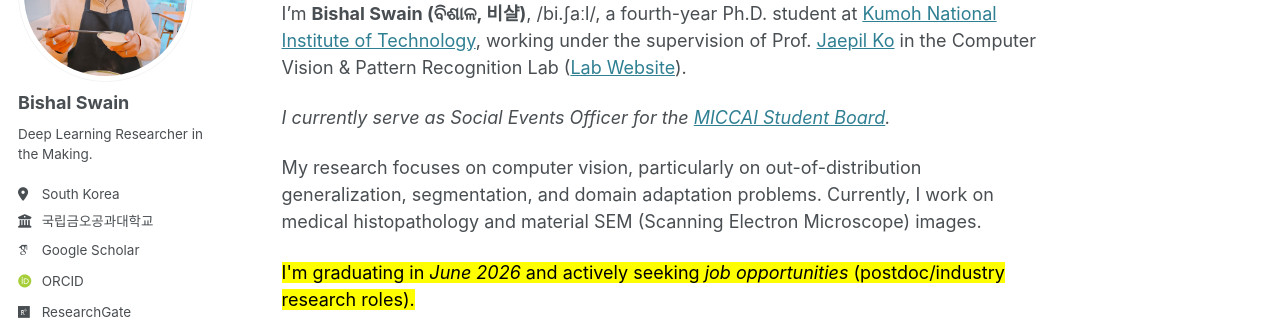
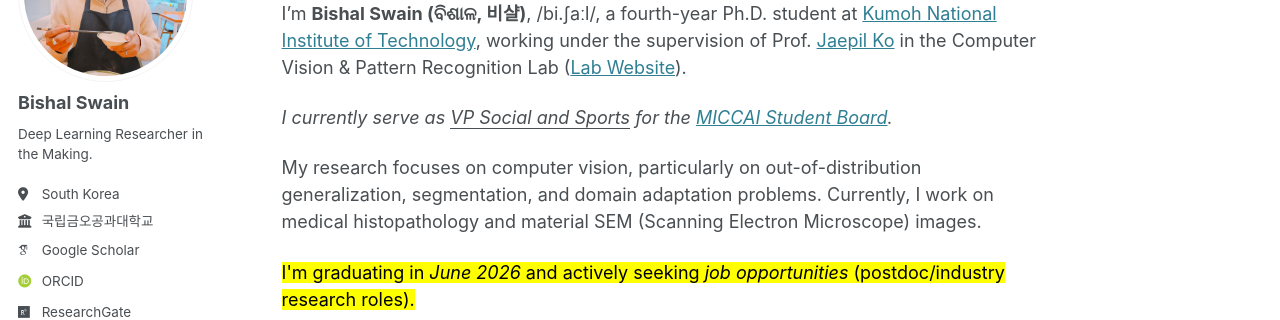
Before and after one commit to bluesaiyancodes/bluesaiyancodes.github.io, a Jekyll site: the page built from _pages/about.md, in a window 1280 px wide and 900 px high. Shown: the part 192-512 px from the top of the window. Built offline with Jekyll 4.4.1, drawn with Linux system fonts in a browser that asks for light colours; some web fonts are replaced.

Commit message:
misc --update0202

```diff
--- a/_config.yml
+++ b/_config.yml
@@ -151,7 +151,7 @@
 
 # Analytics
 analytics:
-  provider               :  "google" # false (default), "google", "google-universal", "google-analytics-4", "custom"
+  provider               :  "google-analytics-4" # false (default), "google", "google-universal", "google-analytics-4", "custom"
   google:
     tracking_id          :  "G-8SLB7361YF"
 
--- a/_pages/about.md
+++ b/_pages/about.md
@@ -11,7 +11,8 @@
 
 I'm **Bishal Swain (ବିଶାଳ, 비샬)**, /bi.ʃaːl/, a fourth-year Ph.D. student at [Kumoh National Institute of Technology](https://www.kumoh.ac.kr/), working under the supervision of Prof. [Jaepil Ko](http://cvpr.kumoh.ac.kr/nonezero/) in the Computer Vision & Pattern Recognition Lab ([Lab Website](http://cvpr.kumoh.ac.kr/)).
 
-*I currently serve as Social Events Officer for the [MICCAI Student Board](https://miccai-sb.github.io/organization.html).*
+*I currently serve as <u>VP Social and Sports</u> for the [MICCAI Student Board](https://miccai-sb.github.io/organization.html).*
+<!--Past: Social Events Officer  -->
 
 My research focuses on computer vision, particularly on out-of-distribution generalization, segmentation, and domain adaptation problems. Currently, I work on medical histopathology and material SEM (Scanning Electron Microscope) images.
 
```
